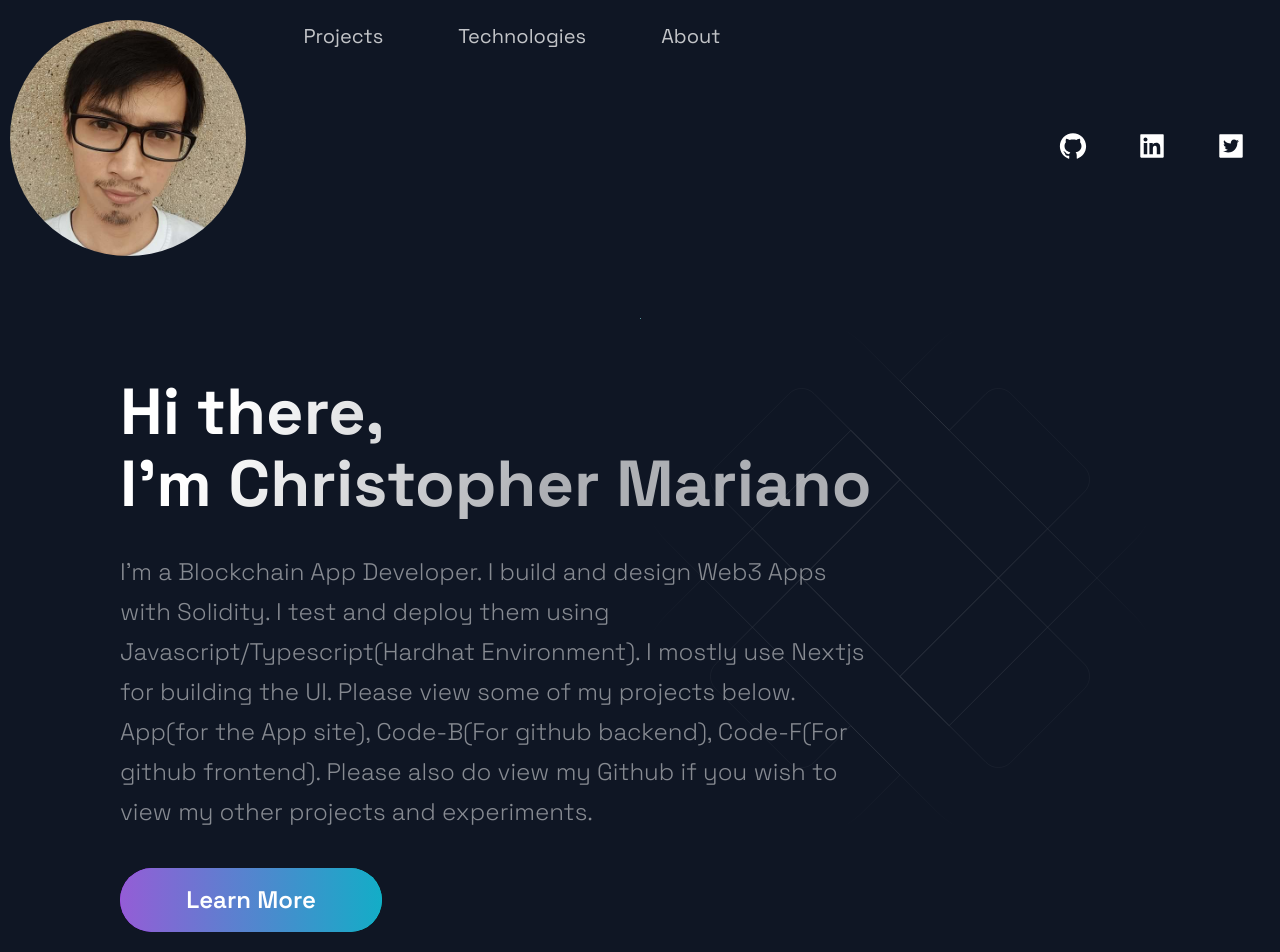
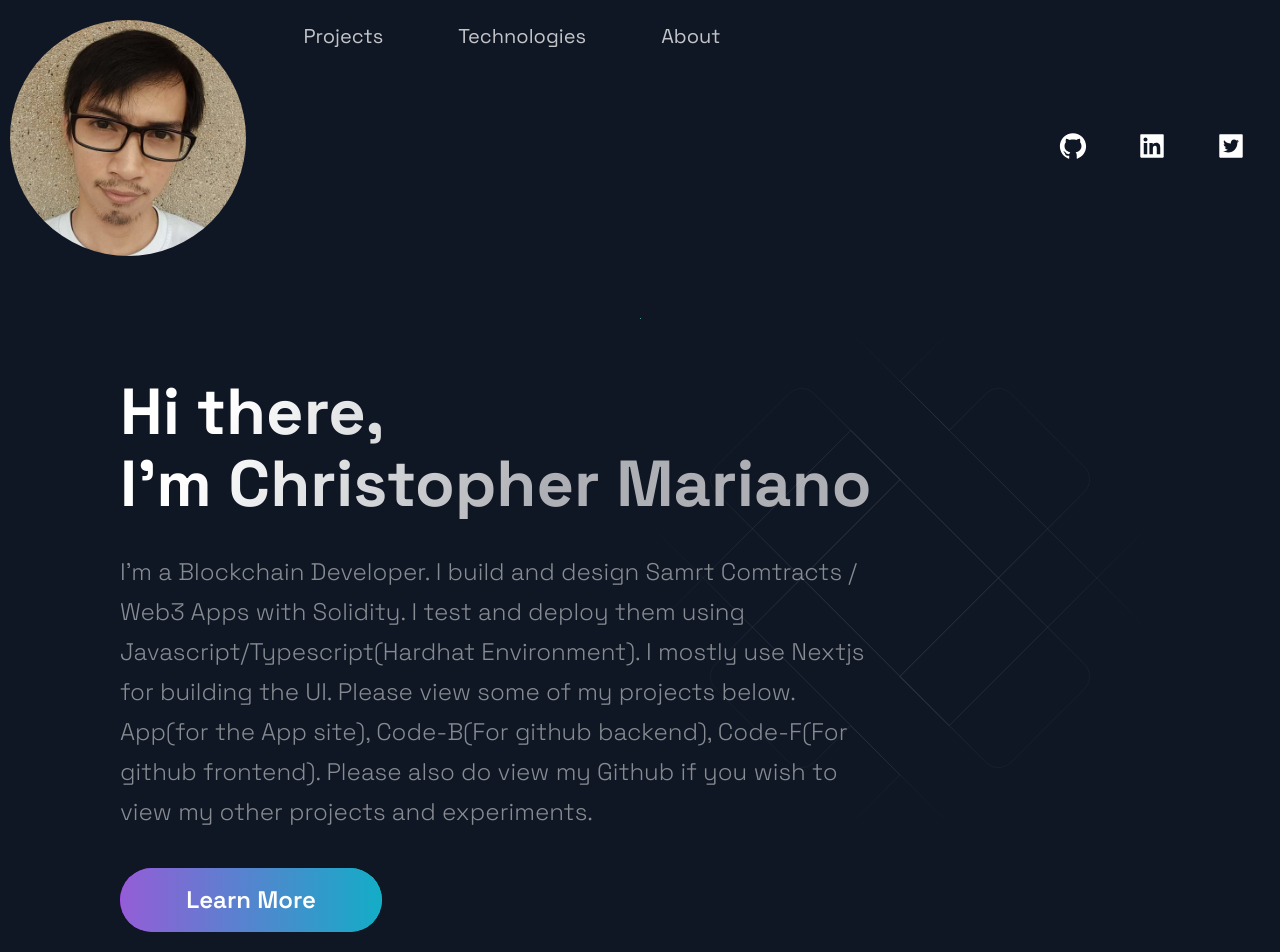
Before and after one commit to crys-cross/dev_portfoliio_site, a Next.js app: page / in a window 1280 px wide. Shown: the top 952 px of the page. Built offline with nearby package versions, Linux system fonts and the light colour scheme.

Commit message:
updated info

```diff
--- a/src/components/Header/HeaderStyles.js
+++ b/src/components/Header/HeaderStyles.js
@@ -46,7 +46,7 @@ export const Div3 = styled.div`
   align-items: center;
   @media ${(props) => props.theme.breakpoints.sm} {
     align-items: center;
-    grid-area: 2 / 2 / 3 / 5;
+    grid-area: 1 / 4 / 2 / 6;
   }
 `;
 
--- a/src/components/Hero/Hero.js
+++ b/src/components/Hero/Hero.js
@@ -16,12 +16,13 @@ const Hero = () => (
         I'm Christopher Mariano
       </SectionTitle>
       <SectionText>
-        I'm a Blockchain App Developer. I build and design Web3 Apps with
-        Solidity. I test and deploy them using Javascript/Typescript(Hardhat
-        Environment). I mostly use Nextjs for building the UI. Please view some
-        of my projects below. App(for the App site), Code-B(For github backend),
-        Code-F(For github frontend). Please also do view my Github if you wish
-        to view my other projects and experiments.
+        I'm a Blockchain Developer. I build and design Samrt Comtracts / Web3
+        Apps with Solidity. I test and deploy them using
+        Javascript/Typescript(Hardhat Environment). I mostly use Nextjs for
+        building the UI. Please view some of my projects below. App(for the App
+        site), Code-B(For github backend), Code-F(For github frontend). Please
+        also do view my Github if you wish to view my other projects and
+        experiments.
       </SectionText>
       <Button
         onclick={() => (window.location = "https://github.com/crys-cross")}
--- a/src/components/Projects/Projects.js
+++ b/src/components/Projects/Projects.js
@@ -49,7 +49,7 @@ const Projects = () => (
                 target="_blank"
                 rel="noopener noreferrer"
               >
-                APP
+                DAPP
               </ExternalLinks>
               <ExternalLinks
                 href={visit}
```
